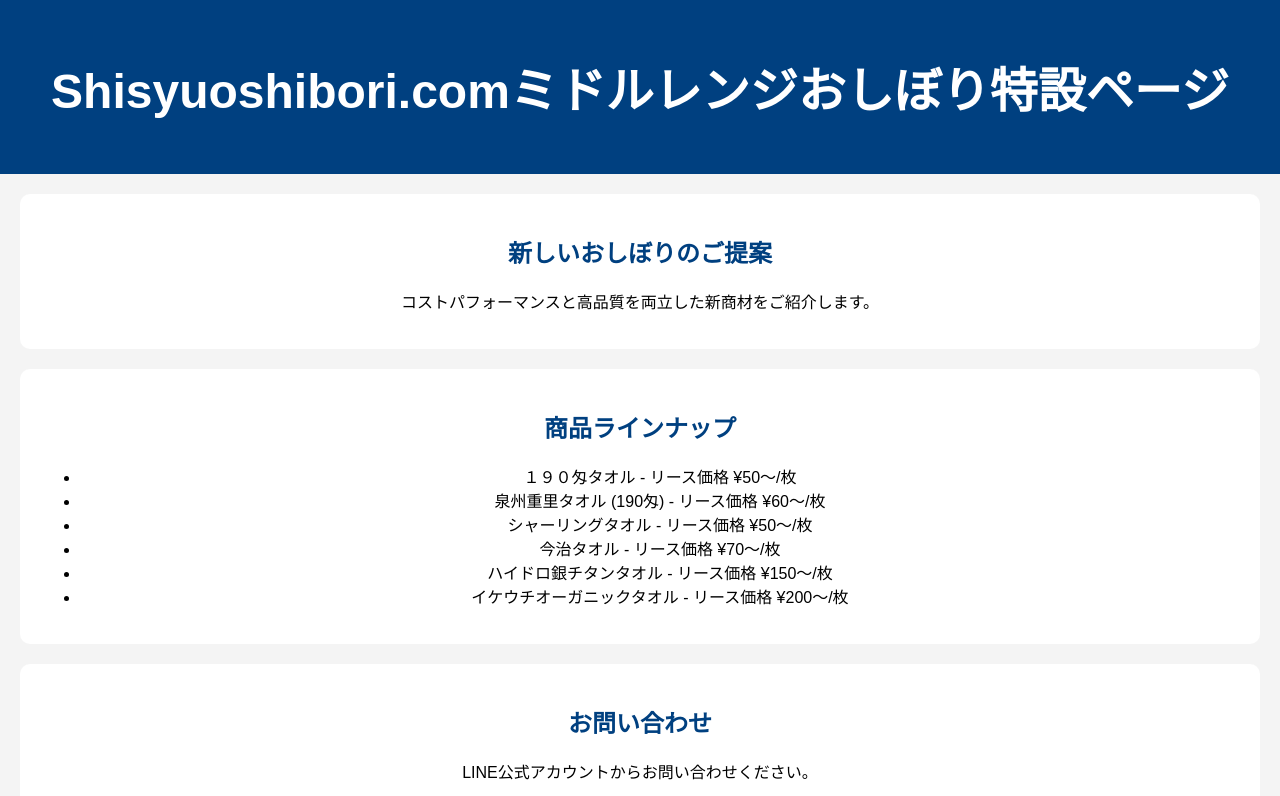
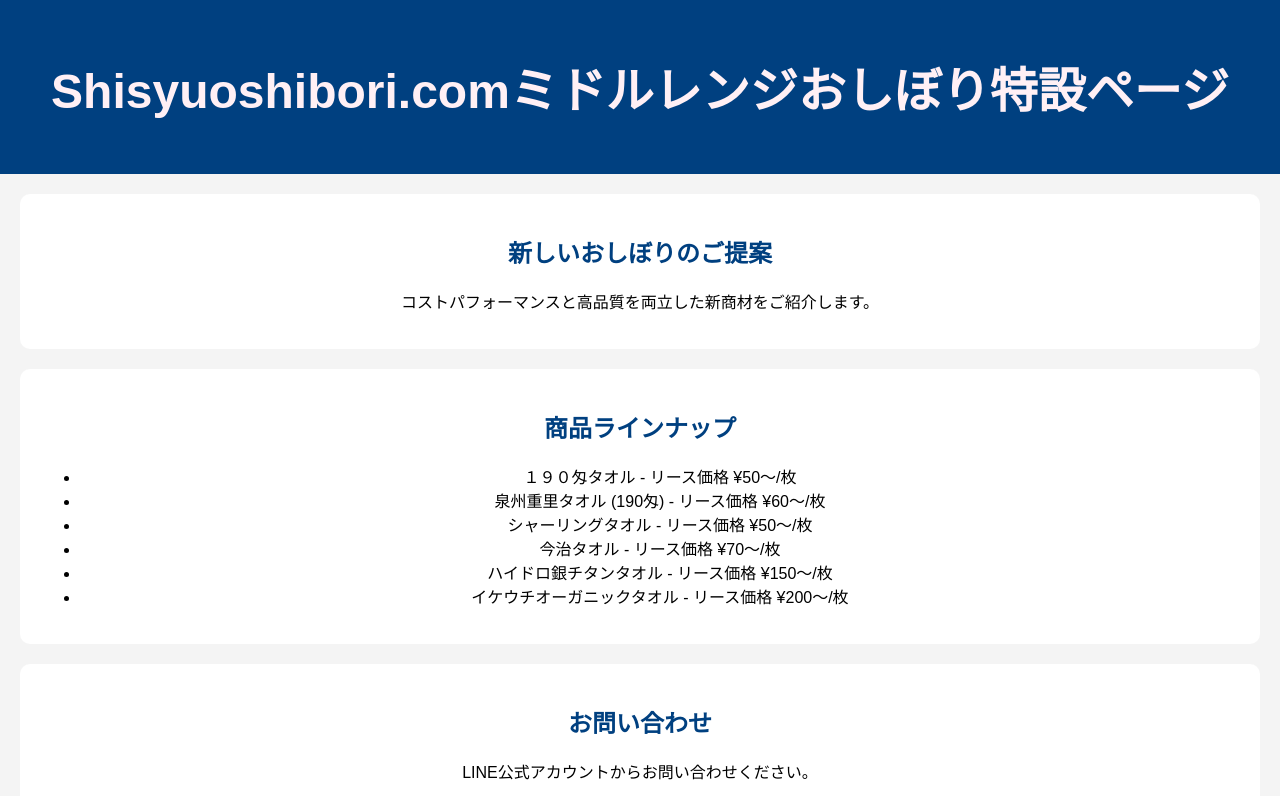
Before and after one commit to Taku2444/TK-Repository, a plain HTML site: page index.html in a window 1280 px wide. Shown: the top 796 px of the page. Drawn offline with Linux system fonts and the light colour scheme.

Commit message:
Update style.CSS

```diff
--- a/style.CSS
+++ b/style.CSS
@@ -8,7 +8,7 @@ body {
 
 header {
     background: #004080;
-    color: #fff;
+    color: #fff0f5;
     padding: 20px;
     font-size: 1.5em;
 }
```
